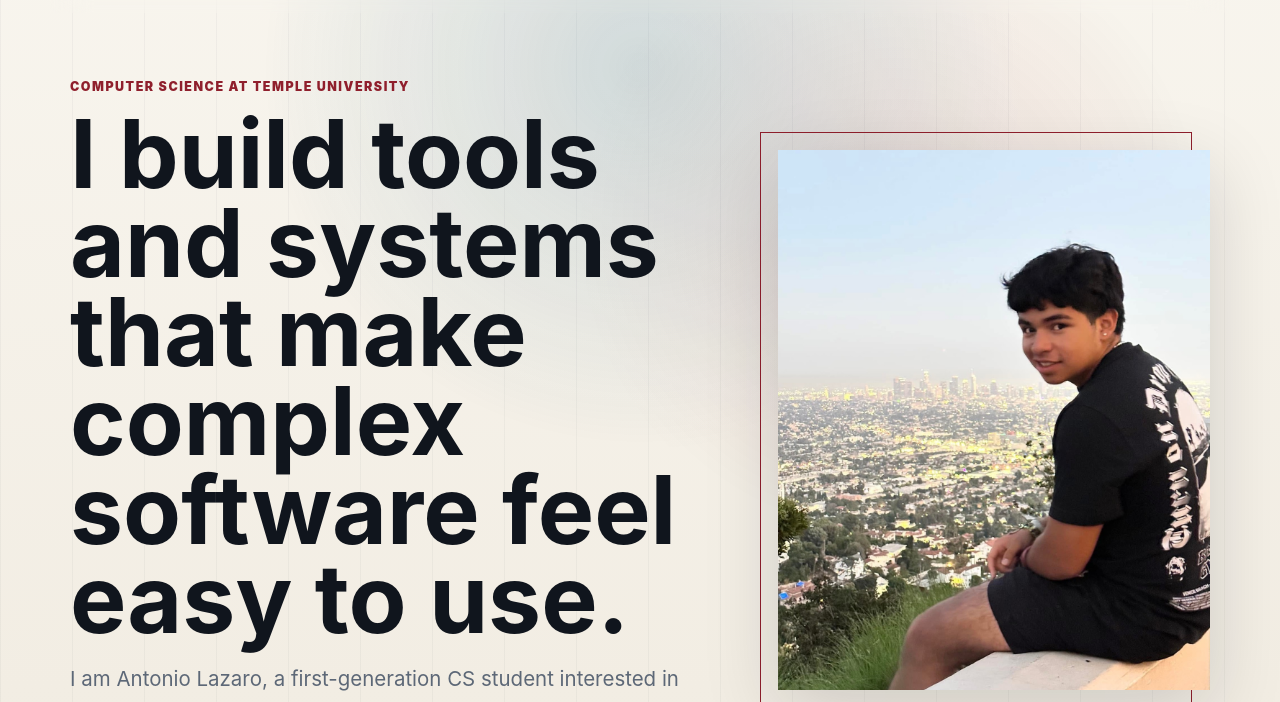
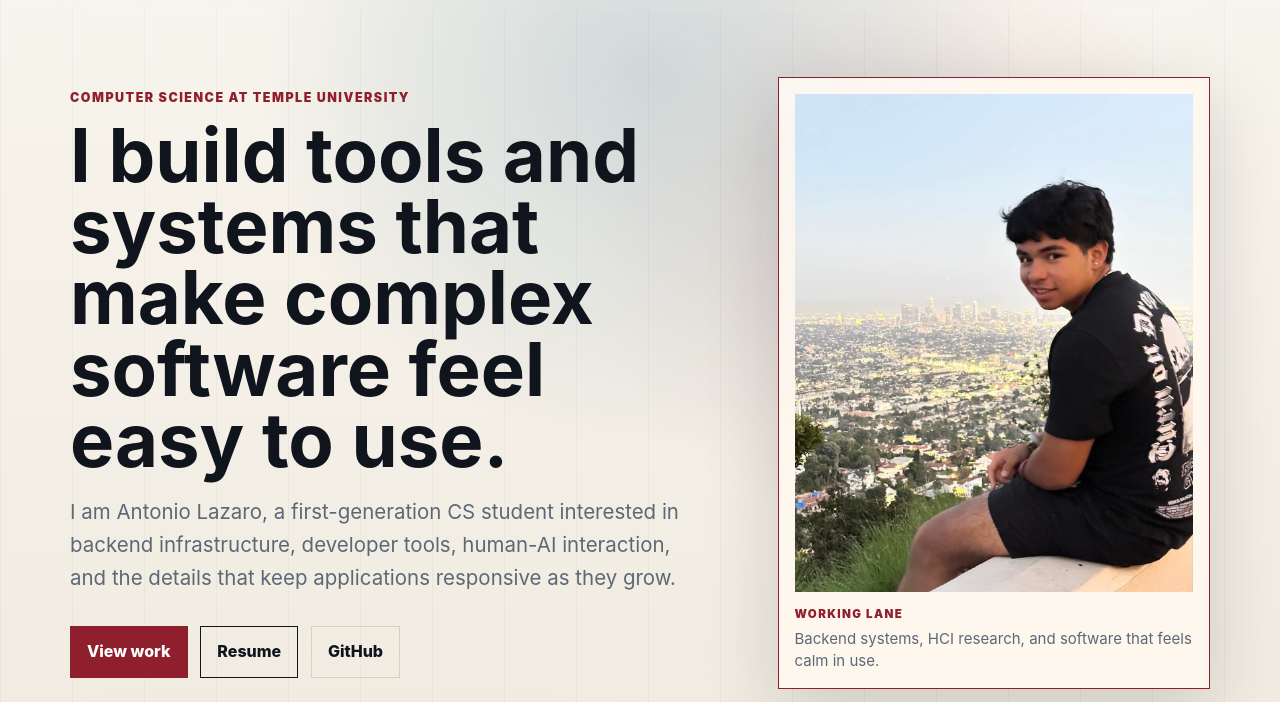
Before and after one commit to lzrant/portfolio-website, a plain HTML site: page index.html in a window 1280 px wide. Shown: the part 60-762 px from the top of the page. Drawn offline with Linux system fonts and the light colour scheme.

Commit message:
Refine home hero sizing and photo frame

```diff
--- a/styles.css
+++ b/styles.css
@@ -286,9 +286,9 @@ h1 {
 }
 
 .hero h1 {
-  max-width: 12ch;
-  font-size: clamp(3.2rem, 7.4vw, 6.25rem);
-  line-height: 0.94;
+  max-width: 13ch;
+  font-size: clamp(2.85rem, 5.8vw, 5.2rem);
+  line-height: 0.96;
 }
 
 .page-section h1 {
@@ -367,6 +367,12 @@ h3 {
 .hero-photo {
   position: relative;
   margin: 0;
+  padding: clamp(0.8rem, 1.4vw, 1rem);
+  border: 1px solid var(--red);
+  background:
+    linear-gradient(135deg, rgba(255, 255, 255, 0.26), transparent 38%),
+    var(--panel-bg);
+  box-shadow: var(--shadow);
 }
 
 .hero-dashboard {
@@ -494,14 +500,6 @@ h3 {
   background: linear-gradient(90deg, var(--red), var(--blue), var(--green));
 }
 
-.hero-photo::before {
-  content: "";
-  position: absolute;
-  inset: -18px 18px 18px -18px;
-  z-index: -1;
-  border: 1px solid var(--red);
-}
-
 .hero-photo img,
 .wide-photo img,
 .community-photo img {
@@ -512,16 +510,17 @@ h3 {
 }
 
 .hero-photo img {
+  display: block;
   object-position: 54% 42%;
+  box-shadow: none;
 }
 
 .hero-photo figcaption {
   display: grid;
   gap: 0.35rem;
-  max-width: 32rem;
-  margin-top: 0.9rem;
+  margin: 0.85rem 0 0;
   color: var(--muted);
-  font-size: 0.98rem;
+  font-size: 0.94rem;
   line-height: 1.45;
 }
 
@@ -1174,6 +1173,10 @@ dd {
     font-size: clamp(3.05rem, 17vw, 4.6rem);
   }
 
+  .hero h1 {
+    font-size: clamp(2.55rem, 13vw, 3.65rem);
+  }
+
   h2 {
     font-size: clamp(2.1rem, 12vw, 3.2rem);
   }
```
